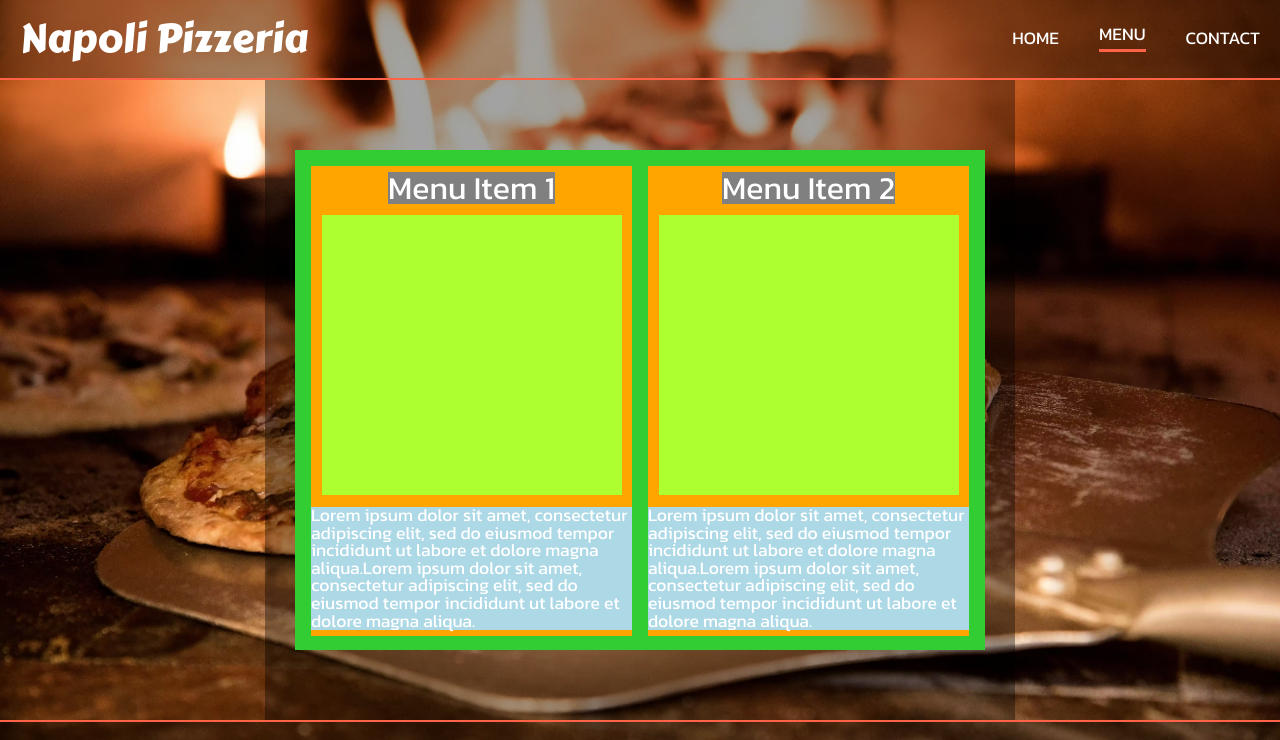
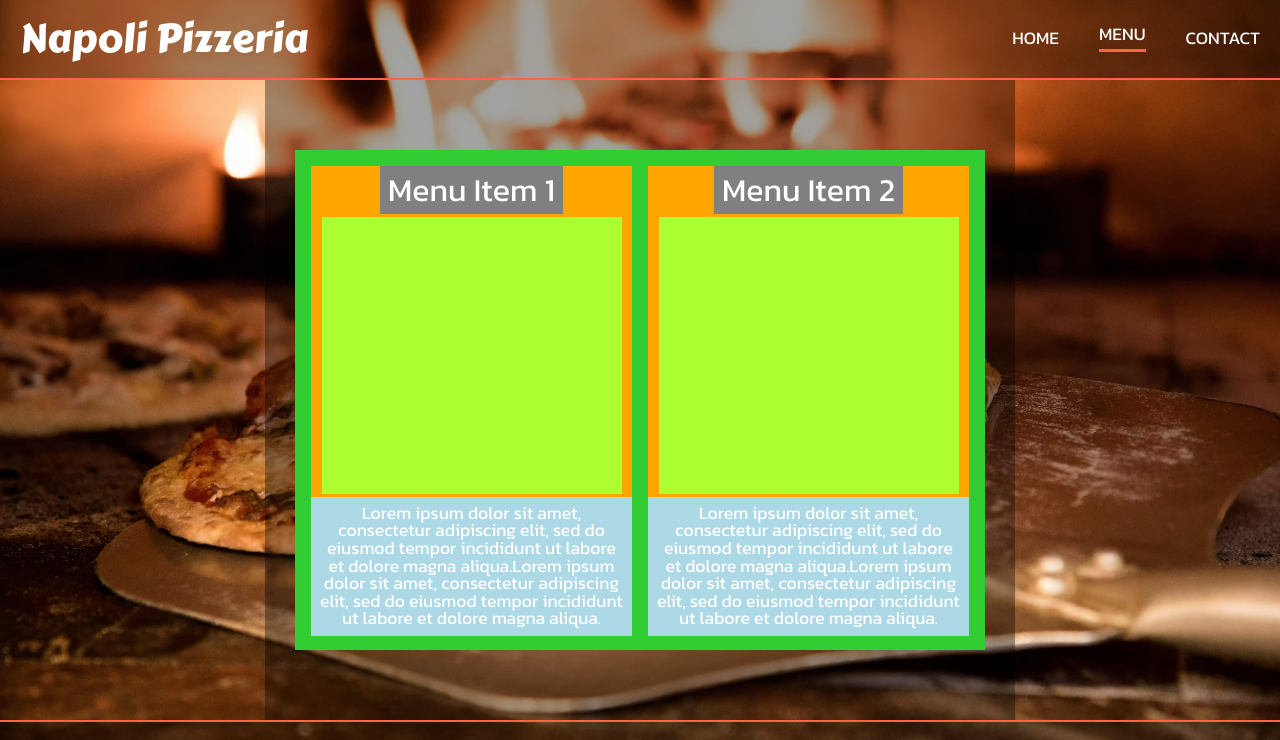
Before and after one commit to ykoziy/odin-restaurant-page, a website built with webpack: page dist/index.html in a window 1280 px wide. Both pictures are taken after a click on the item "MENU". Shown: the top 740 px of the page. Built offline with nearby package versions, Linux system fonts and the light colour scheme.

Commit message:
More work on the menu page layout.

```diff
--- a/src/modules/menuTab.js
+++ b/src/modules/menuTab.js
@@ -21,14 +21,16 @@ const createMenuItem = (title) => {
 
     const titleElement = createElement("h1", null, "menu-item-title", null, `Menu Item ${title}`);
     const imgElement = createElement("div", null, "menu-item-img");
-
+    const txtContainerElement = createElement("div", null, "menu-text-container");
 
     const txt = 'Lorem ipsum dolor sit amet, consectetur adipiscing elit, sed do eiusmod tempor incididunt ut labore et dolore magna aliqua.';
-    const textElement = createElement("p", null, "menu-item-text", null, txt+txt);
+    const pElement = createElement("p", null, "menu-item-text", null, txt+txt);
+
+    txtContainerElement.appendChild(pElement);
 
     menuItem.appendChild(titleElement);
     menuItem.appendChild(imgElement);
-    menuItem.appendChild(textElement);
+    menuItem.appendChild(txtContainerElement);
 
     return menuItem;
 }
--- a/src/styles/menu.scss
+++ b/src/styles/menu.scss
@@ -31,14 +31,21 @@
 
 .menu-item-title {
     background-color: gray;
+    padding: 0.5rem;
 }
 
 .menu-item-img {
     background-color: greenyellow;
     width: 300px;
     height: 280px;
+    margin: 0.2rem;
+}
+
+.menu-text-container {
+    background-color: lightblue;
+    padding: 0.5rem;
 }
 
 .menu-item-text {
-    background-color: lightblue;
+    text-align: center;
 }
```
Also changed, not shown: dist/js/main.js, dist/style/index.min.css.
